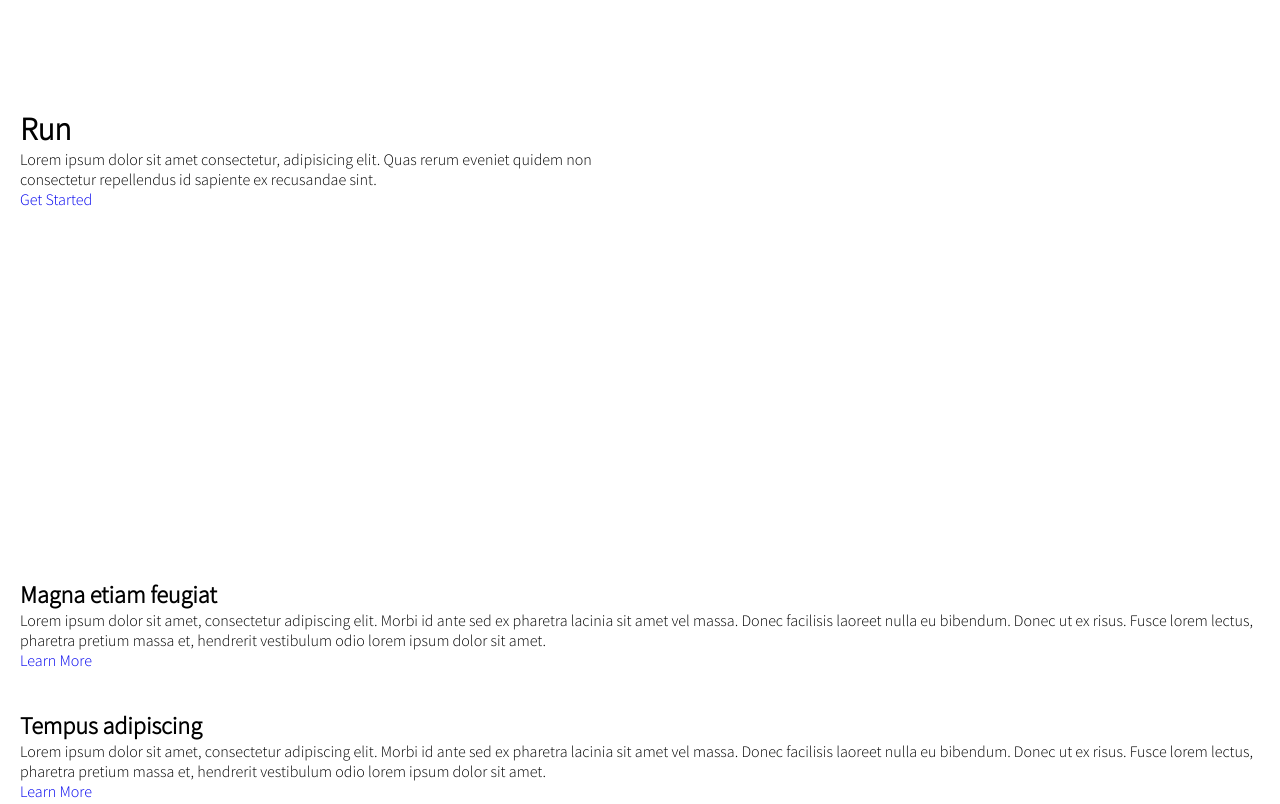
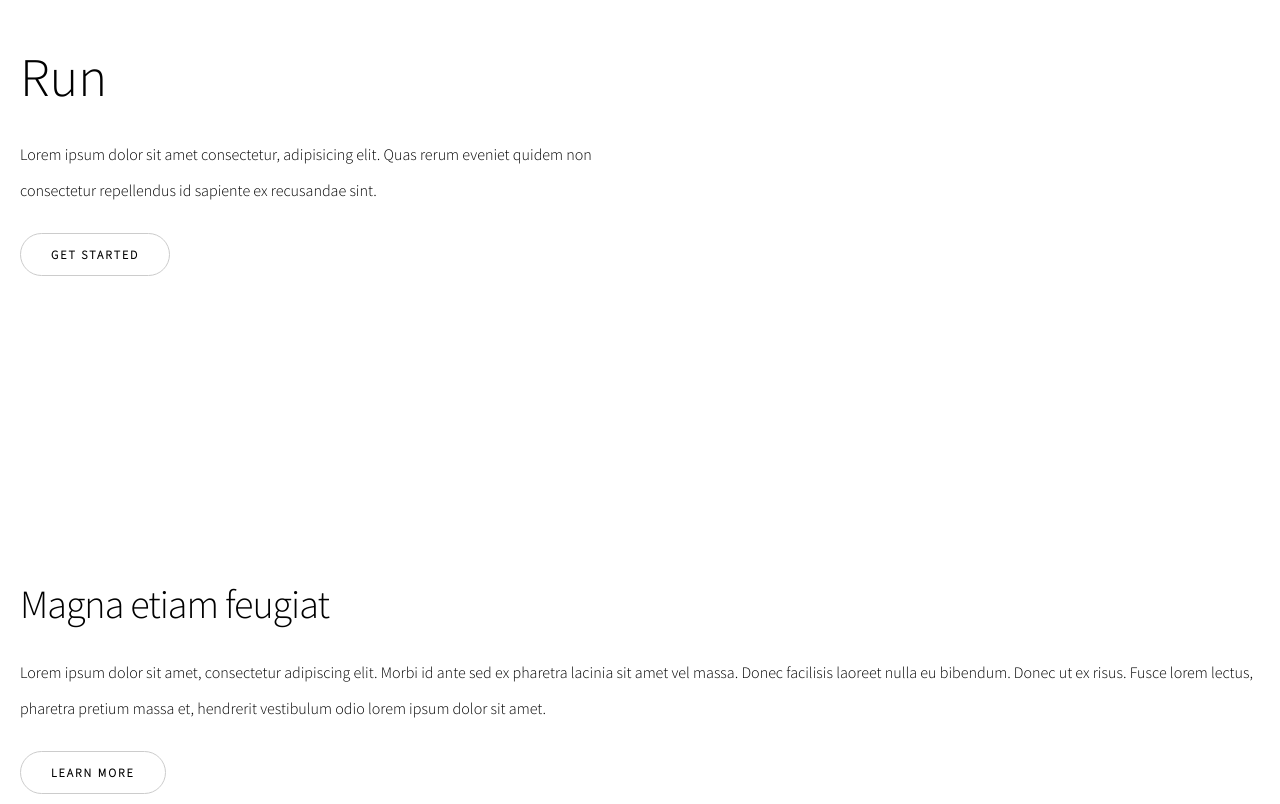
Before and after one commit to KevinRichardDev/Projet-Run, a plain HTML site: page index.html in a window 1280 px wide. Shown: the part 241-1045 px from the top of the page. Drawn offline with Linux system fonts and the light colour scheme; files whose address does not match are found by name.

Commit message:
style des button

```diff
--- a/assets/styles/Layouts/_footer.scss
+++ b/assets/styles/Layouts/_footer.scss
@@ -0,0 +1,9 @@
+footer {
+  a {
+    transition: .3s;
+  }
+  a:hover {
+      border: 1px solid skyblue;
+      color: skyblue;
+  }
+}
--- a/assets/styles/Layouts/_header.scss
+++ b/assets/styles/Layouts/_header.scss
@@ -1,7 +1,11 @@
 header {
-  height: 100vh;
+  min-height: 100vh;
   display: grid;
   grid-template-columns: 50% 50%;
   align-items: center;
   justify-content: center;
+  h1{
+    font-size: 3.4rem;
+    font-weight: 200;
+  }
 }
--- a/assets/styles/Layouts/_main.scss
+++ b/assets/styles/Layouts/_main.scss
@@ -1,20 +1,44 @@
+body {
 
+  a, a:visited {
+    color: black;
+    text-decoration: none;
+  }
+  p {
+    line-height: 36px;
+    margin: 25px 0;
+  }
+  .button {
+    border: 1px solid #ccc;
+    background: transparent;
+    border-radius: 50px;
+    padding: 13px 30px;
+    display: inline-block;
+    text-transform: uppercase;
+    letter-spacing: 2px;
+    cursor: pointer;
+    font: 700 0.75rem $font1;
+  }
+  .button:hover {
+    border: 1px solid skyblue;
+    color: skyblue;
+    transition: .3s;
+  }
   section {
-
+    h2 {
+      font-size: 2.5rem;
+      font-weight: 500;
+      letter-spacing: -1px;
+    }
     .section-1 {
       display: grid;
       grid-template-columns: 35% 65%;
       min-height: 400px;
-
-      .img {
-        background: url(../../img/img-left.jpg) center/cover;
-        width: 100%;
-      }
     }
     .section-2 {
       display: grid;
       grid-template-columns: 65% 35%;
       min-height: 400px;
-
     }
   }
+}
--- a/assets/styles/Layouts/_settings.scss
+++ b/assets/styles/Layouts/_settings.scss
@@ -3,13 +3,13 @@
   src: url(../../fonts/SourceSansPro-Light.ttf);
 }
 
-$font1: "sourcesanspro";
+$font1: "Source Sans Pro";
 
 *{
   margin: 0;
   padding: 0;
   box-sizing: border-box;
   list-style: none;
-  font-family: "Source Sans Pro", sans-serif;
-  text-decoration: none;
+  font-family: $font1, sans-serif;
+  outline: none;
 }
```
Also changed, not shown: assets/styles/index.css, 1 other file.
